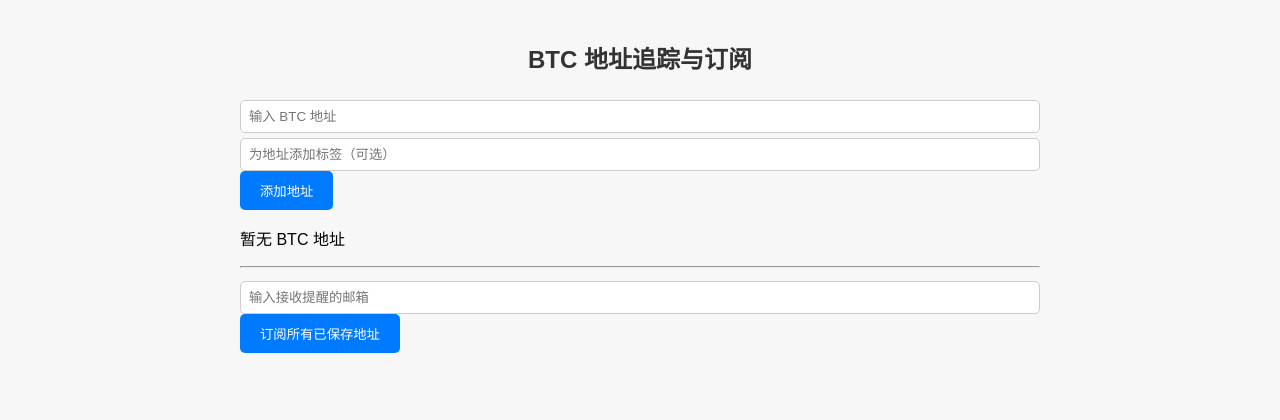
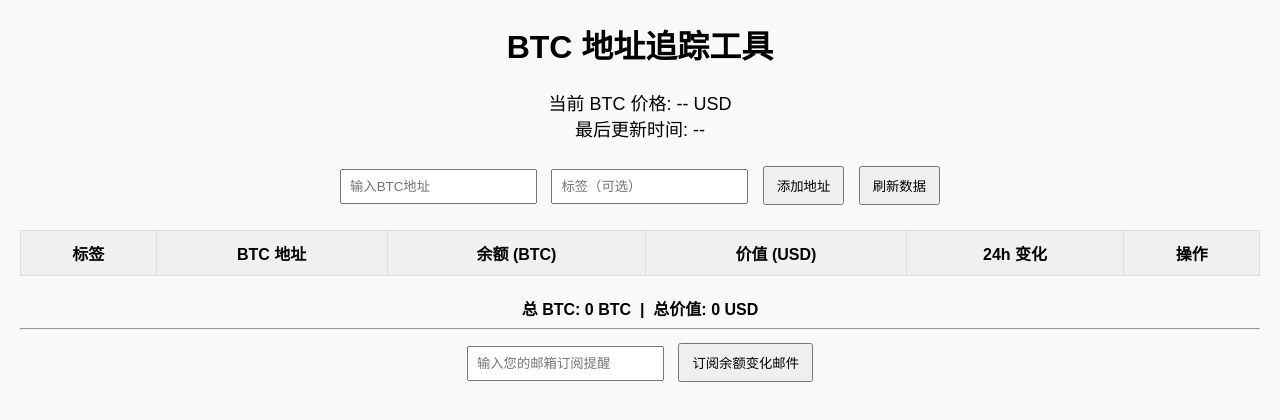
Before and after one commit to WengKailong/BTC_tracker, a website: page index.html in a window 1280 px wide. Drawn offline with Linux system fonts and the light colour scheme; no server answers.

Commit message:
Update index.html

```diff
--- a/index.html
+++ b/index.html
@@ -3,166 +3,179 @@
 <head>
   <meta charset="UTF-8">
   <meta name="viewport" content="width=device-width, initial-scale=1.0">
-  <title>BTC 地址追踪与订阅</title>
+  <title>BTC 地址追踪工具</title>
   <style>
-    body { font-family: Arial, sans-serif; padding: 20px; max-width: 800px; margin: auto; background: #f7f7f7; }
-    h2 { text-align: center; color: #333; }
-    .card { background: white; padding: 15px; margin-bottom: 15px; border-radius: 12px; box-shadow: 0 2px 6px rgba(0,0,0,0.1); }
-    .address { font-size: 14px; color: #555; word-break: break-all; }
-    .balance { font-weight: bold; margin-top: 8px; font-size: 18px; }
-    .usd-value { color: #777; font-size: 14px; }
-    .change { margin-top: 5px; font-size: 14px; }
-    .change.positive { color: green; }
-    .change.negative { color: red; }
-    .delete-btn { float: right; background: red; color: white; border: none; border-radius: 5px; padding: 2px 6px; cursor: pointer; }
-    .input-row { margin-bottom: 10px; }
-    input { padding: 8px; width: 100%; box-sizing: border-box; border-radius: 5px; border: 1px solid #ccc; margin-top: 5px; }
-    button { padding: 10px 20px; background-color: #007bff; color: white; border: none; cursor: pointer; border-radius: 5px; }
-    button:hover { background-color: #0056b3; }
-    #message { margin-top: 15px; font-weight: bold; text-align: center; }
+    body { font-family: Arial, sans-serif; margin: 20px; background: #f9f9f9; }
+    h1 { text-align: center; }
+    #price-info { text-align: center; margin-bottom: 20px; font-size: 18px; }
+    .input-container { text-align: center; margin-bottom: 20px; }
+    input { padding: 8px; margin: 5px; }
+    button { padding: 8px 12px; margin: 5px; cursor: pointer; }
+    table { width: 100%; border-collapse: collapse; margin-top: 20px; background: white; }
+    th, td { border: 1px solid #ddd; padding: 10px; text-align: center; }
+    th { background-color: #f0f0f0; }
+    .green { color: green; }
+    .red { color: red; }
+    .delete-btn { cursor: pointer; color: red; font-weight: bold; }
+    .summary { font-weight: bold; text-align: center; margin-top: 20px; }
   </style>
 </head>
 <body>
-  <h2>BTC 地址追踪与订阅</h2>
 
-  <div class="input-row">
-    <input type="text" id="btcAddress" placeholder="输入 BTC 地址">
-    <input type="text" id="label" placeholder="为地址添加标签（可选）">
-    <button onclick="addAddress()">添加地址</button>
+<h1>BTC 地址追踪工具</h1>
+
+<div id="price-info">
+  当前 BTC 价格: <span id="btc-price">--</span> USD
+  <br>最后更新时间: <span id="last-updated">--</span>
 </div>
 
-  <div id="addressList"></div>
+<div class="input-container">
+  <input type="text" id="btcAddress" placeholder="输入BTC地址">
+  <input type="text" id="btcLabel" placeholder="标签（可选）">
+  <button onclick="addAddress()">添加地址</button>
+  <button onclick="refreshData()">刷新数据</button>
+</div>
+
+<table>
+  <thead>
+    <tr>
+      <th>标签</th>
+      <th>BTC 地址</th>
+      <th>余额 (BTC)</th>
+      <th>价值 (USD)</th>
+      <th>24h 变化</th>
+      <th>操作</th>
+    </tr>
+  </thead>
+  <tbody id="address-table"></tbody>
+</table>
+
+<div class="summary">
+  总 BTC: <span id="total-btc">0</span> BTC
+  &nbsp;|&nbsp; 总价值: <span id="total-usd">0</span> USD
+</div>
 
 <hr>
-  <div class="input-row">
-    <input type="email" id="email" placeholder="输入接收提醒的邮箱">
-    <button id="subscribeBtn">订阅所有已保存地址</button>
-    <p id="message"></p>
+
+<div class="input-container">
+  <input type="email" id="email" placeholder="输入您的邮箱订阅提醒">
+  <button onclick="subscribe()">订阅余额变化邮件</button>
 </div>
 
 <script>
-    const API_BALANCE = "https://blockchain.info/balance?active=";
-    const API_PRICE = "https://api.coindesk.com/v1/bpi/currentprice/USD.json";
 let btcPrice = 0;
-
-    // 加载地址
-    const storedAddresses = JSON.parse(localStorage.getItem("btcAddresses") || "[]");
-    renderAddresses();
+let addresses = JSON.parse(localStorage.getItem("btcAddresses") || "[]");
+let history = JSON.parse(localStorage.getItem("btcHistory") || "{}");
 
 async function fetchBTCPrice() {
-      try {
-        const res = await fetch(API_PRICE);
+  const res = await fetch("https://api.coindesk.com/v1/bpi/currentprice/BTC.json");
   const data = await res.json();
   btcPrice = data.bpi.USD.rate_float;
-      } catch (err) {
-        console.error("获取 BTC 价格失败", err);
+  document.getElementById("btc-price").innerText = btcPrice.toLocaleString();
+  document.getElementById("last-updated").innerText = new Date().toLocaleString();
+}
+
+async function fetchBalance(address) {
+  const res = await fetch(`https://blockchain.info/q/addressbalance/${address}?confirmations=3`);
+  const satoshis = await res.text();
+  return parseInt(satoshis || "0") / 1e8;
+}
+
+async function refreshData() {
+  await fetchBTCPrice();
+
+  let totalBTC = 0;
+  let totalUSD = 0;
+  const tbody = document.getElementById("address-table");
+  tbody.innerHTML = "";
+
+  for (let addr of addresses) {
+    const balance = await fetchBalance(addr.address);
+    const usdValue = balance * btcPrice;
+    totalBTC += balance;
+    totalUSD += usdValue;
+
+    let changeText = "--";
+    if (!history[addr.address]) {
+      history[addr.address] = { balance, timestamp: Date.now() };
+    } else {
+      const oldBalance = history[addr.address].balance;
+      const diff = balance - oldBalance;
+      const percent = oldBalance === 0 ? 0 : (diff / oldBalance) * 100;
+      if (diff > 0) {
+        changeText = `<span class="green">+${diff.toFixed(8)} BTC (+${percent.toFixed(2)}%)</span>`;
+      } else if (diff < 0) {
+        changeText = `<span class="red">${diff.toFixed(8)} BTC (${percent.toFixed(2)}%)</span>`;
+      } else {
+        changeText = "0";
+      }
+      if (Date.now() - history[addr.address].timestamp >= 24*60*60*1000) {
+        history[addr.address] = { balance, timestamp: Date.now() };
       }
     }
 
-    async function renderAddresses() {
-      const container = document.getElementById("addressList");
-      container.innerHTML = "";
-
-      if (storedAddresses.length === 0) {
-        container.innerHTML = "<p>暂无 BTC 地址</p>";
-        return;
+    const row = document.createElement("tr");
+    row.innerHTML = `
+      <td>${addr.label || ""}</td>
+      <td>${addr.address}</td>
+      <td>${balance.toFixed(8)}</td>
+      <td>${usdValue.toLocaleString(undefined,{minimumFractionDigits:2, maximumFractionDigits:2})}</td>
+      <td>${changeText}</td>
+      <td class="delete-btn" onclick="deleteAddress('${addr.address}')">删除</td>
+    `;
+    tbody.appendChild(row);
   }
 
-      await fetchBTCPrice();
+  document.getElementById("total-btc").innerText = totalBTC.toFixed(8);
+  document.getElementById("total-usd").innerText = totalUSD.toLocaleString(undefined,{minimumFractionDigits:2, maximumFractionDigits:2});
 
-      for (let item of storedAddresses) {
-        const div = document.createElement("div");
-        div.className = "card";
-
-        const res = await fetch(API_BALANCE + item.address);
-        const data = await res.json();
-        const satoshi = data[item.address]?.final_balance || 0;
-        const btc = satoshi / 100000000;
-
-        // 计算 24h 变动
-        const prev = item.previous || btc;
-        const change = btc - prev;
-        const changePercent = prev > 0 ? ((change / prev) * 100).toFixed(2) : 0;
-
-        item.previous = btc; // 更新本地存储基准
-        localStorage.setItem("btcAddresses", JSON.stringify(storedAddresses));
-
-        const usdValue = (btc * btcPrice).toLocaleString("en-US", { minimumFractionDigits: 2, maximumFractionDigits: 2 });
-        let changeText = "";
-        if (change > 0) changeText = `+${change.toFixed(8)} BTC (+${changePercent}%)`;
-        else if (change < 0) changeText = `${change.toFixed(8)} BTC (${changePercent}%)`;
-        else changeText = `0 BTC (0%)`;
-
-        div.innerHTML = `
-          <button class="delete-btn" onclick="deleteAddress('${item.address}')">删除</button>
-          <div class="label">${item.label || "未命名地址"}</div>
-          <div class="address">${item.address}</div>
-          <div class="balance">${btc.toFixed(8)} BTC</div>
-          <div class="usd-value">$${usdValue} USD</div>
-          <div class="change ${change>0?'positive': change<0?'negative':''}">${changeText}</div>
-        `;
-        container.appendChild(div);
-      }
+  localStorage.setItem("btcAddresses", JSON.stringify(addresses));
+  localStorage.setItem("btcHistory", JSON.stringify(history));
 }
 
 function addAddress() {
   const address = document.getElementById("btcAddress").value.trim();
-      const label = document.getElementById("label").value.trim();
+  const label = document.getElementById("btcLabel").value.trim();
   if (!address) return alert("请输入BTC地址");
 
-      storedAddresses.push({ address, label, previous: 0 });
-      localStorage.setItem("btcAddresses", JSON.stringify(storedAddresses));
+  addresses.push({ address, label });
   document.getElementById("btcAddress").value = "";
-      document.getElementById("label").value = "";
-      renderAddresses();
+  document.getElementById("btcLabel").value = "";
+  refreshData();
 }
 
-    function deleteAddress(address) {
-      const idx = storedAddresses.findIndex(a => a.address === address);
-      if (idx >= 0) {
-        storedAddresses.splice(idx, 1);
-        localStorage.setItem("btcAddresses", JSON.stringify(storedAddresses));
-        renderAddresses();
-      }
+function deleteAddress(addr) {
+  addresses = addresses.filter(a => a.address !== addr);
+  localStorage.setItem("btcAddresses", JSON.stringify(addresses));
+  refreshData();
 }
 
-    // 邮箱订阅逻辑
-    document.getElementById("subscribeBtn").addEventListener("click", async () => {
+// 订阅功能
+async function subscribe() {
   const email = document.getElementById("email").value.trim();
-      if (!email) {
-        showMessage("请输入邮箱地址", "red");
+  if (!email || addresses.length === 0) {
+    alert("邮箱和至少一个BTC地址必填");
     return;
   }
-      if (storedAddresses.length === 0) {
-        showMessage("没有可订阅的BTC地址", "red");
-        return;
-      }
-
-      const addresses = storedAddresses.map(item => item.address);
-
   try {
     const res = await fetch("/api/subscribe", {
       method: "POST",
       headers: { "Content-Type": "application/json" },
-          body: JSON.stringify({ email, addresses })
+      body: JSON.stringify({
+        email,
+        addresses: addresses.map(a => a.address)
+      })
     });
-        const data = await res.json();
-        showMessage(data.message, "green");
-        document.getElementById("email").value = "";
+    const result = await res.json();
+    alert(result.message || "订阅成功，确认邮件已发送至您的邮箱");
   } catch (err) {
     console.error(err);
-        showMessage("订阅请求失败", "red");
+    alert("订阅失败，请稍后重试");
   }
-    });
-
-    function showMessage(msg, color) {
-      const m = document.getElementById("message");
-      m.textContent = msg;
-      m.style.color = color;
 }
 
-    // 定时刷新
-    setInterval(renderAddresses, 60000);
+refreshData();
 </script>
+
 </body>
 </html>
```
Lines whose indentation alone changed are shown as unchanged.
